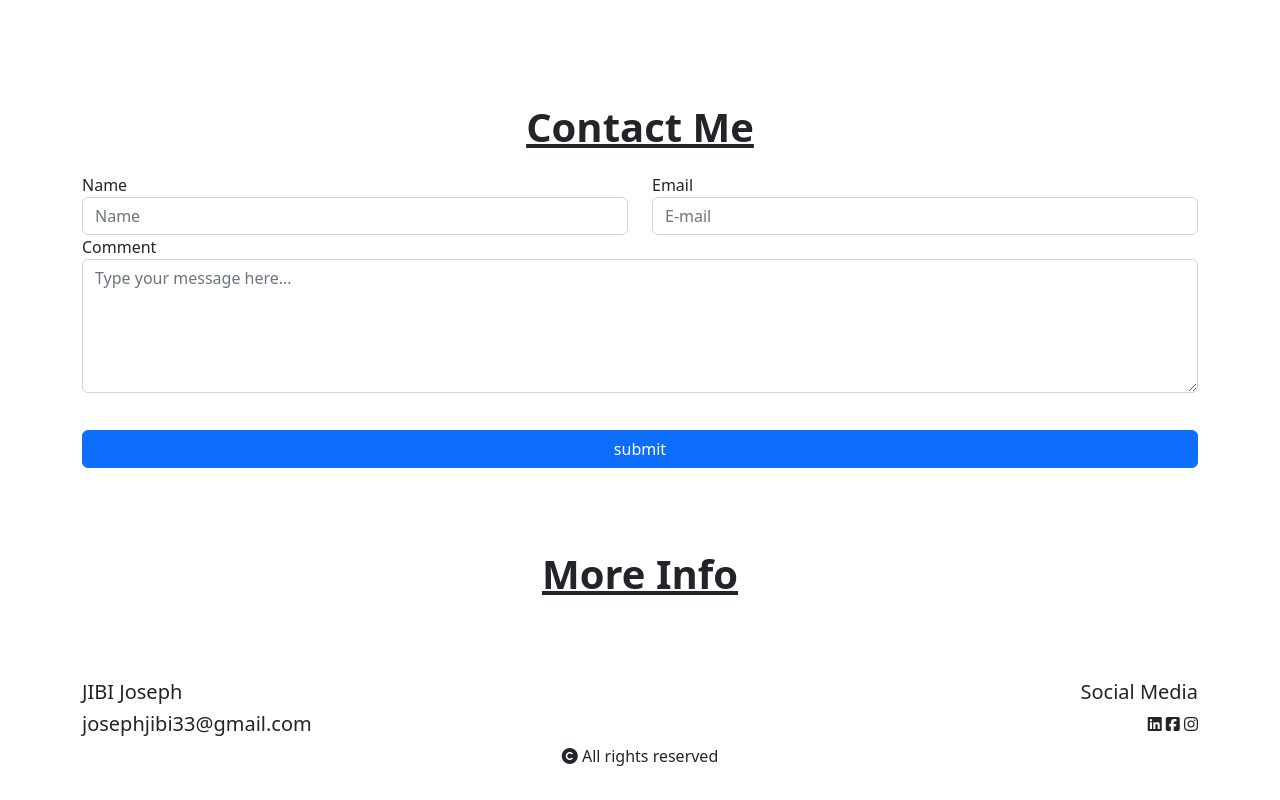
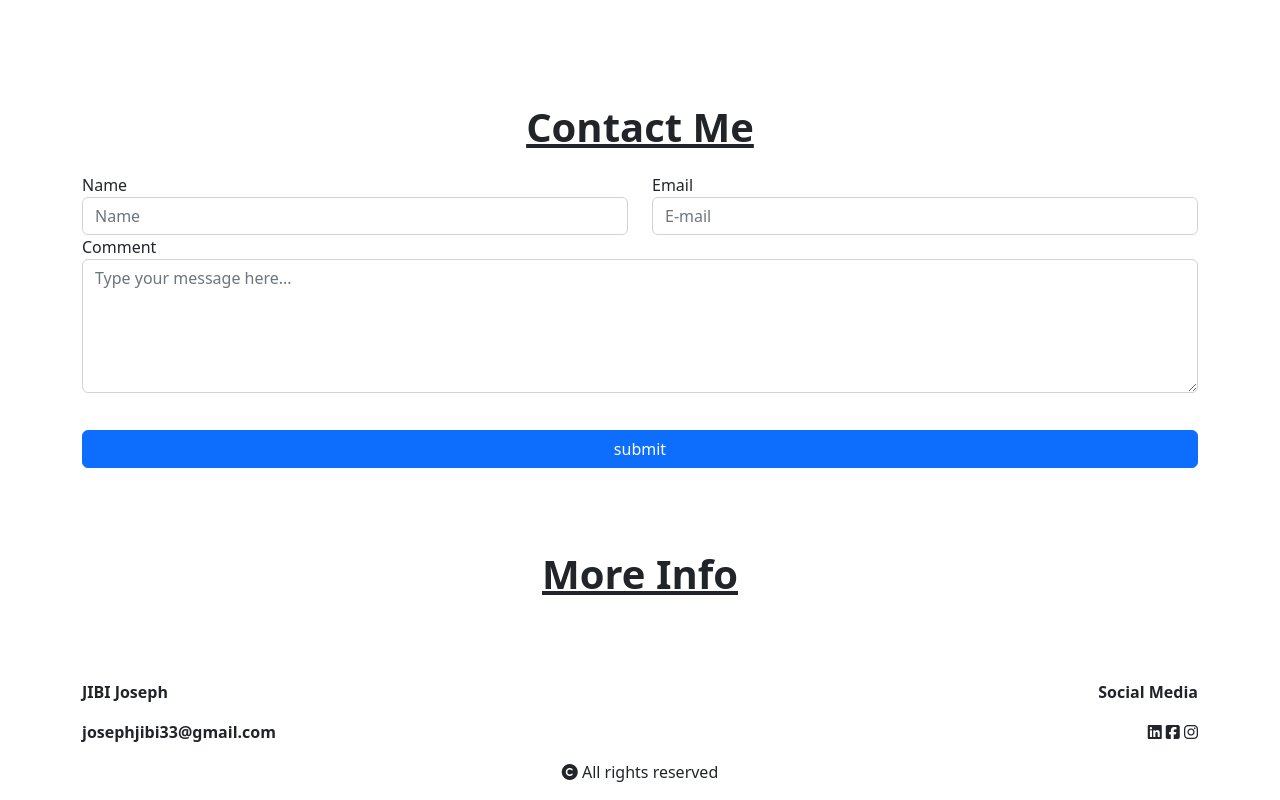
Before and after one commit to JosephJibi/Personal_Website, a plain HTML site: page index.html in a window 1280 px wide. Shown: the part 1519-2319 px from the top of the page. Drawn offline with nearby package versions, Linux system fonts and the light colour scheme.

Commit message:
Changed font size of moreinfo section

```diff
--- a/index.html
+++ b/index.html
@@ -259,15 +259,15 @@
                         More Info</p>
                     <div class="d-flex justify-content-between">
                         <div>
-                            <h5>JIBI Joseph</h5>
+                            <p class="fw-bold">JIBI Joseph<p>
                         </div>
                         <div>
-                            <h5>Social Media</h5>
+                            <p class="fw-bold">Social Media<p>
                         </div>
                     </div>
                     <div class="d-flex justify-content-between">
                         <div>
-                            <h5>josephjibi33@gmail.com</h5>
+                            <p class="fw-bold">josephjibi33@gmail.com</p>
                         </div>
                         <div>
                             <a href="https://www.linkedin.com/in/jibi-joseph-13893821b/" style="color: inherit;">
```
